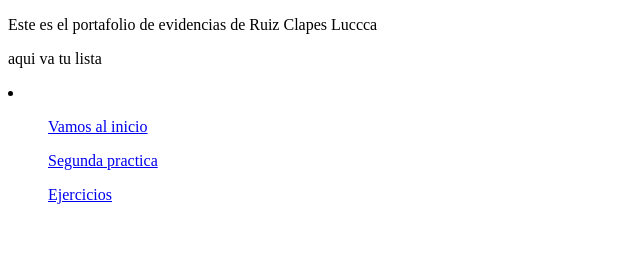
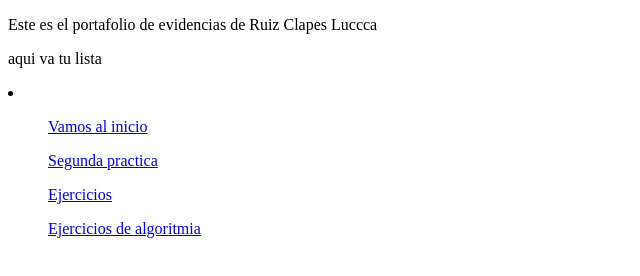
Before and after one commit to RuizClapesLucca/4IV8_Ruiz_Clapes_Lucca, a plain HTML site: page index.html in a window 1280 px wide. Shown: the whole page, without its empty margins (0-640 px from the left). Drawn offline with Linux system fonts and the light colour scheme.

Commit message:
Algoritmia

```diff
--- a/index.html
+++ b/index.html
@@ -14,6 +14,7 @@
         <ol> <a href="./01PrimeraPractica/inicio.html">Vamos al inicio</a> </ol>
         <ol><a href="./02SegundaPractica/formulario.html">Segunda practica</a></ol>
         <ol><a href="./EjerciciosTarea/indice.html">Ejercicios</a></ol>
+        <ol><a href="./04Algoritmia/algoritmia.html">Ejercicios de algoritmia</a></ol>
     </li>
 
 </body>
```
